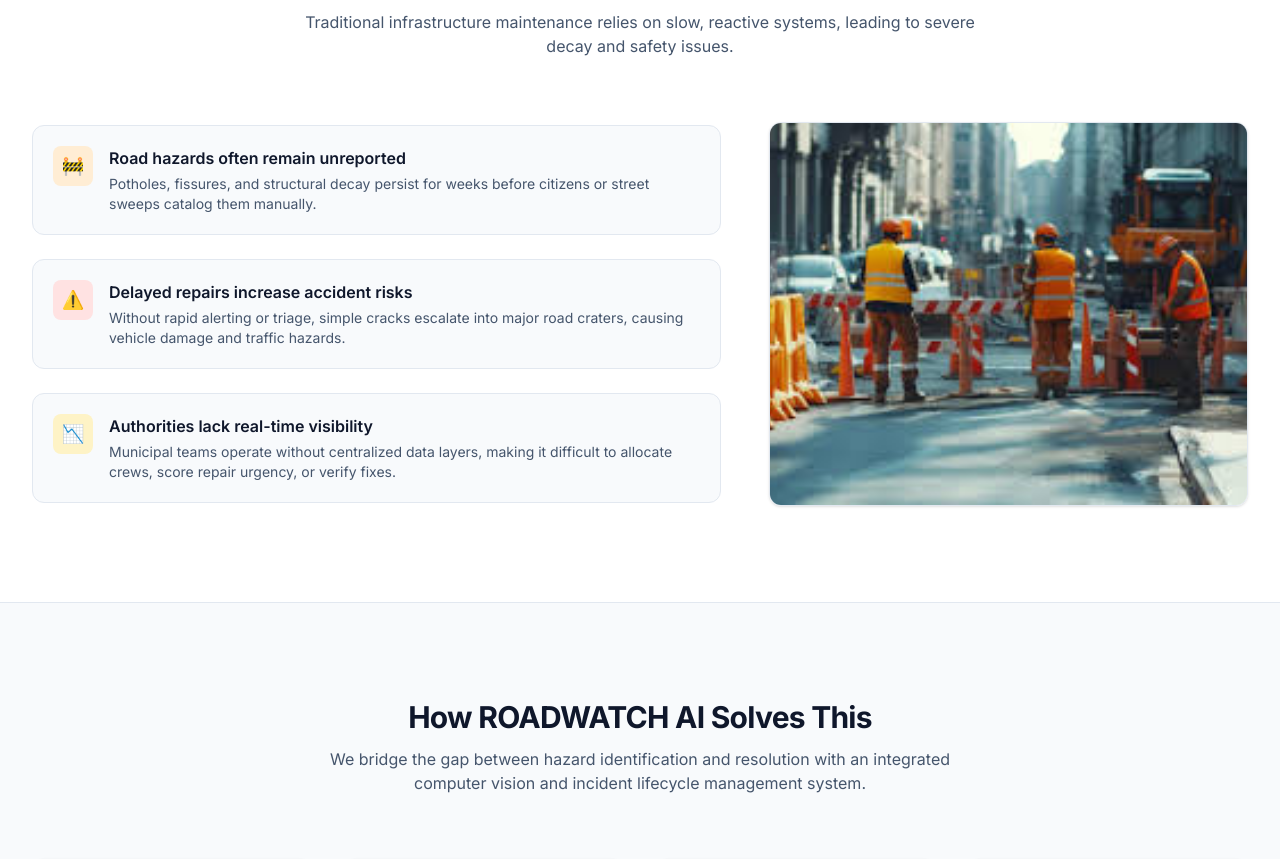
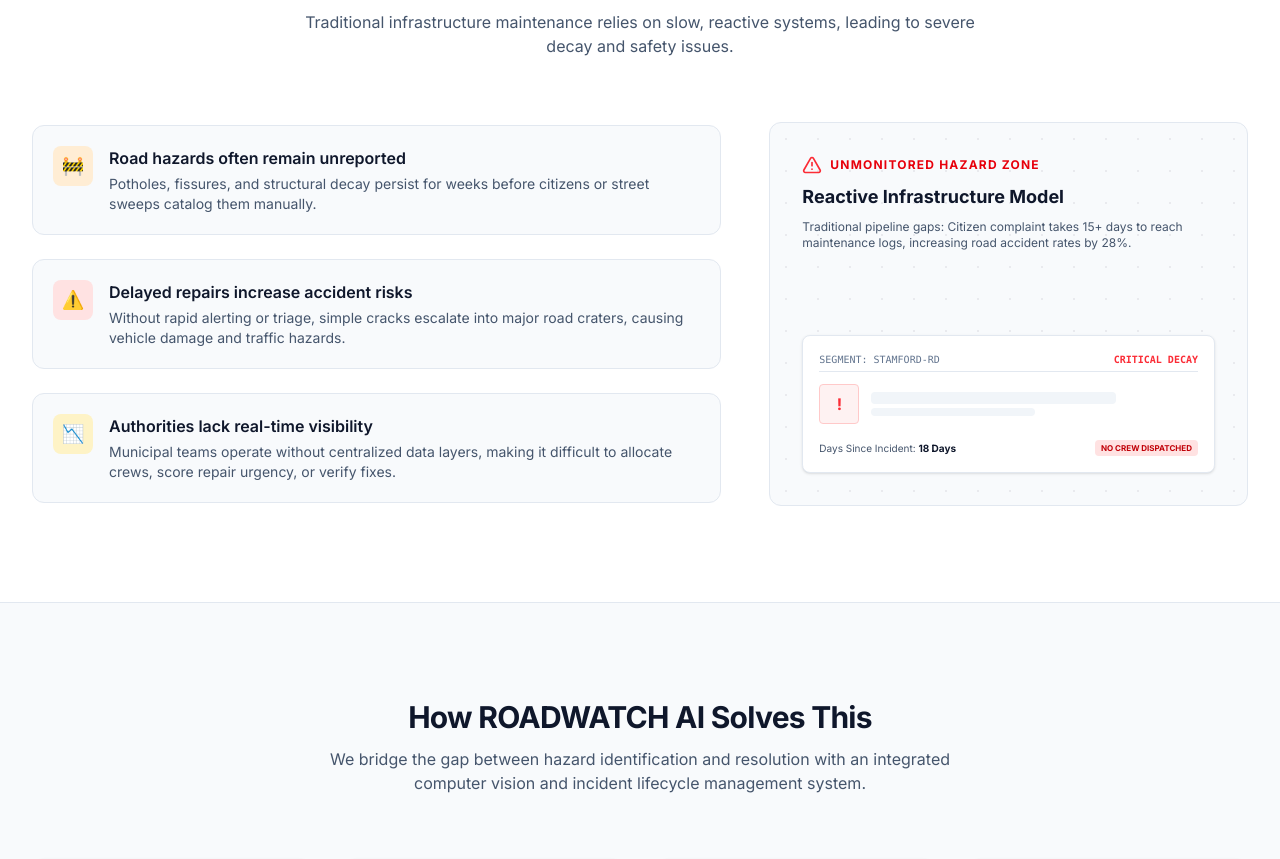
Before and after one commit to RANAPRINCE06/ROADWATCH-AI, a React (Vite) app: page / in a window 1280 px wide. Shown: the part 847-1706 px from the top of the page. Built offline with nearby package versions, Linux system fonts and the light colour scheme; no server answers; the database is empty.

Commit message:
feat(landing): replace static mockup with high-fidelity interactive CSS dashboard preview

```diff
--- a/src/pages/Landing.tsx
+++ b/src/pages/Landing.tsx
@@ -218,12 +218,40 @@
             </div>
 
             {/* Illustration */}
-            <div className="lg:col-span-5 h-96 rounded-xl overflow-hidden shadow-sm border border-slate-200">
-              <img
-                src="/road-repair.png"
-                alt="Road safety repair team working on-site"
-                className="w-full h-full object-cover hover:scale-105 transition-transform duration-500"
-              />
+            <div className="lg:col-span-5 bg-slate-50 border border-slate-200 rounded-xl p-8 h-96 flex flex-col justify-between relative overflow-hidden">
+              <div className="absolute top-0 left-0 w-full h-full opacity-20 pointer-events-none map-bg"></div>
+
+              <div className="space-y-2 relative z-10">
+                <div className="flex items-center gap-2">
+                  <AlertTriangle className="text-red-500 w-5 h-5" />
+                  <span className="text-xs font-bold text-red-600 uppercase tracking-widest">Unmonitored Hazard Zone</span>
+                </div>
+                <h4 className="text-lg font-bold text-slate-900">Reactive Infrastructure Model</h4>
+                <p className="text-xs text-slate-600 max-w-sm">
+                  Traditional pipeline gaps: Citizen complaint takes 15+ days to reach maintenance logs, increasing road accident rates by 28%.
+                </p>
+              </div>
+
+              {/* Graphic representation */}
+              <div className="border border-slate-200 bg-white rounded-lg p-4 relative z-10 shadow-sm flex flex-col gap-2 mt-4">
+                <div className="flex justify-between text-[10px] border-b border-slate-200 pb-1 text-slate-500 font-mono">
+                  <span>SEGMENT: STAMFORD-RD</span>
+                  <span className="text-red-500 font-bold">CRITICAL DECAY</span>
+                </div>
+                <div className="flex items-center gap-3 py-1">
+                  <div className="w-10 h-10 bg-red-50 border border-red-200 rounded flex items-center justify-center text-red-500 text-base font-bold">
+                    !
+                  </div>
+                  <div className="flex-1 space-y-1">
+                    <div className="h-3 bg-slate-100 rounded w-3/4"></div>
+                    <div className="h-2 bg-slate-100 rounded w-1/2"></div>
+                  </div>
+                </div>
+                <div className="text-[10px] text-slate-600 flex justify-between items-center font-medium mt-1">
+                  <span>Days Since Incident: <strong className="text-slate-900 font-bold">18 Days</strong></span>
+                  <span className="text-[8px] bg-red-100 text-red-700 px-1.5 py-0.5 rounded font-bold uppercase">No Crew Dispatched</span>
+                </div>
+              </div>
             </div>
           </div>
         </div>
```
